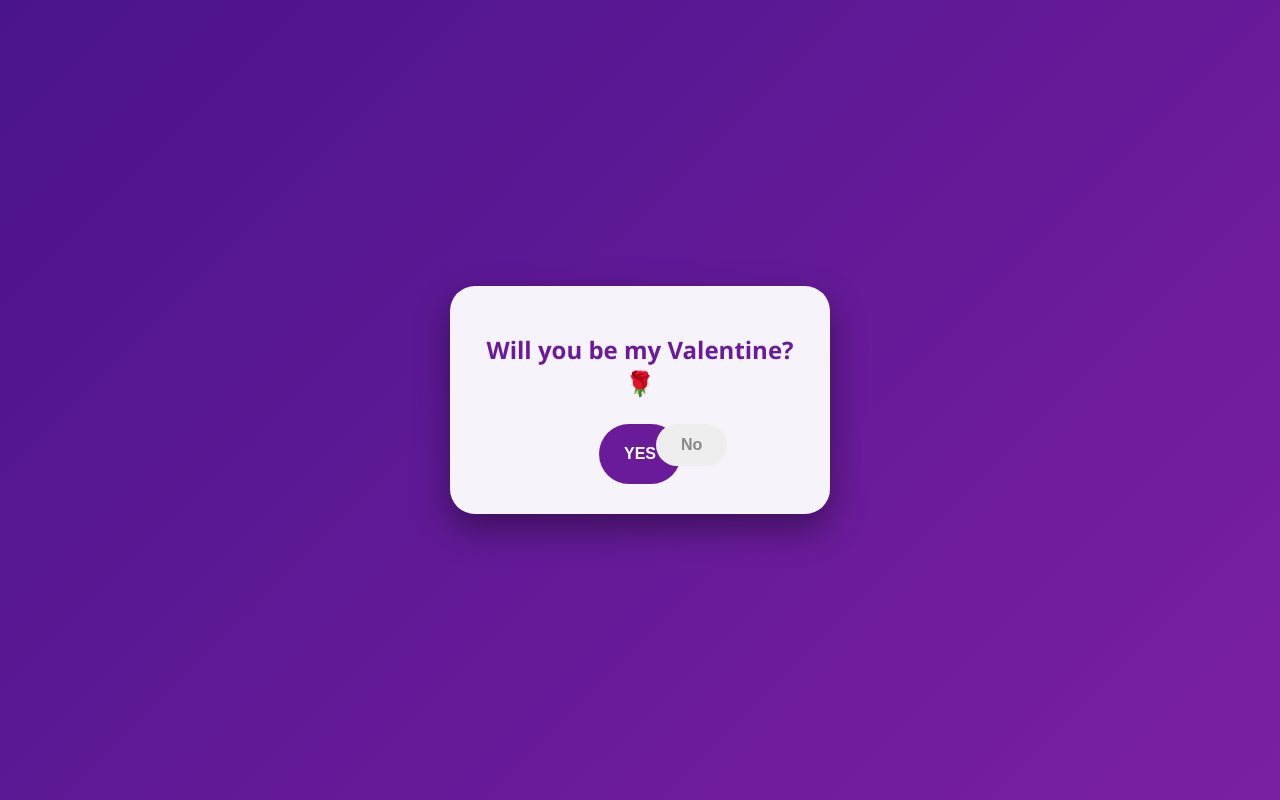
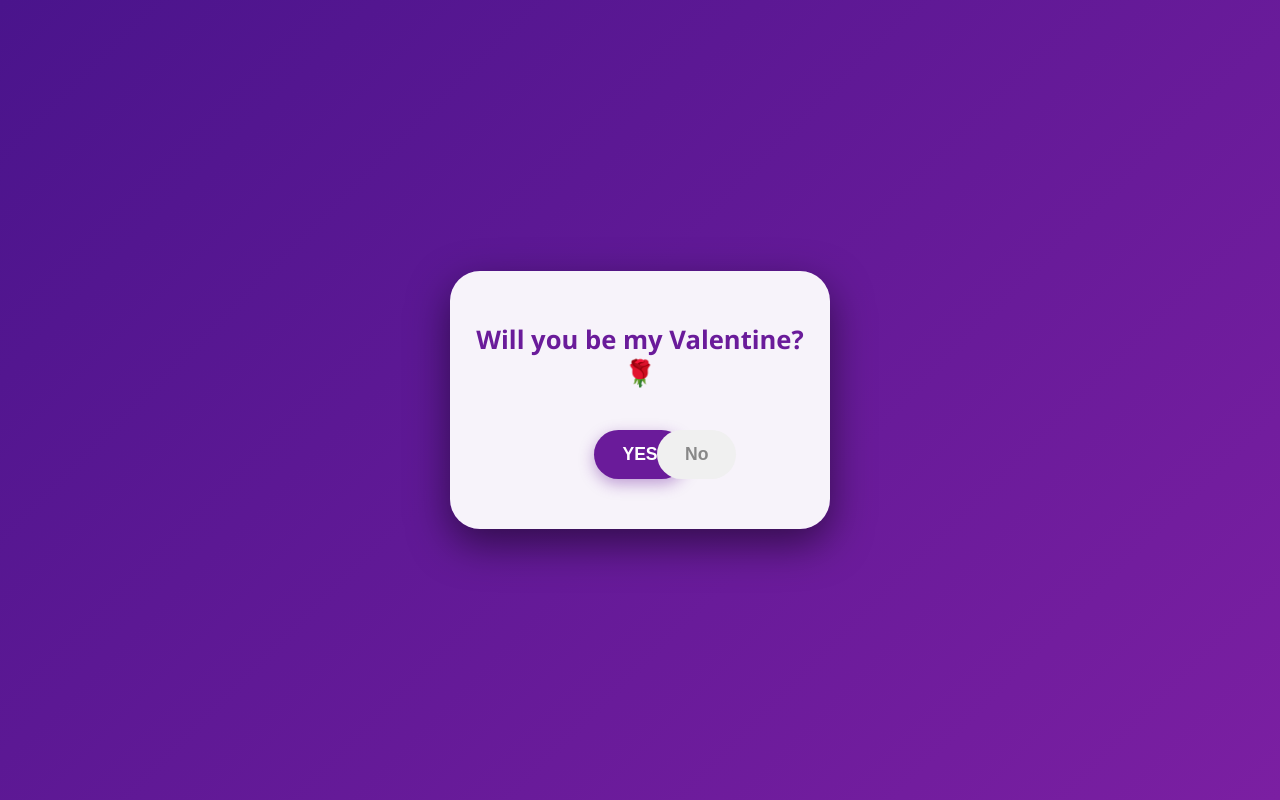
Before and after one commit to ajulepalazhi/ForUMyLove, a plain HTML site: page index.html in a window 1280 px wide. Drawn offline with Linux system fonts and the light colour scheme.

Commit message:
Add files via upload

```diff
--- a/index.html
+++ b/index.html
@@ -3,8 +3,14 @@
 <head>
     <meta charset="UTF-8">
     <meta name="viewport" content="width=device-width, initial-scale=1.0, maximum-scale=1.0, user-scalable=no">
-    <title>A Special Message 💜</title>
+    <title>A Special Message For You 💜</title>
     <style>
+        :root {
+            --purple-dark: #4a148c;
+            --purple-main: #6a1b9a;
+            --purple-light: #e1bee7;
+        }
+
         body {
             margin: 0;
             padding: 0;
@@ -12,57 +18,98 @@
             align-items: center;
             justify-content: center;
             height: 100vh;
-            background: linear-gradient(135deg, #4a148c 0%, #7b1fa2 100%);
-            font-family: 'Segoe UI', sans-serif;
+            background: linear-gradient(135deg, var(--purple-dark) 0%, #7b1fa2 100%);
+            font-family: 'Segoe UI', Tahoma, Geneva, Verdana, sans-serif;
             overflow: hidden;
+            touch-action: none;
         }
 
         .card {
             background: rgba(255, 255, 255, 0.95);
-            padding: 30px;
-            border-radius: 25px;
-            box-shadow: 0 15px 35px rgba(0,0,0,0.4);
-            width: 80%;
-            max-width: 320px;
+            padding: 35px 20px;
+            border-radius: 30px;
+            box-shadow: 0 15px 40px rgba(0,0,0,0.5);
+            width: 85%;
+            max-width: 340px;
             text-align: center;
             z-index: 10;
+            position: relative;
         }
 
-        /* This ensures the celebration card is HIDDEN initially */
+        h1 {
+            color: var(--purple-main);
+            font-size: 1.6rem;
+            margin-bottom: 25px;
+            line-height: 1.3;
+        }
+
+        .btn-container {
+            display: flex;
+            justify-content: center;
+            align-items: center;
+            gap: 20px;
+            min-height: 80px;
+            position: relative;
+        }
+
+        button {
+            padding: 14px 28px;
+            font-size: 1.1rem;
+            font-weight: bold;
+            border: none;
+            border-radius: 50px;
+            cursor: pointer;
+            transition: transform 0.1s;
+        }
+
+        #yesBtn {
+            background-color: var(--purple-main);
+            color: white;
+            box-shadow: 0 5px 15px rgba(106, 27, 154, 0.4);
+            z-index: 11;
+        }
+
+        #noBtn {
+            background-color: #f0f0f0;
+            color: #888;
+            position: absolute;
+            left: 55%;
+            z-index: 12;
+            transition: 0.1s ease-out;
+        }
+
         #celebration {
             display: none;
         }
 
-        h1 { color: #6a1b9a; font-size: 1.5rem; margin-bottom: 25px; }
-
-        .btn-container {
-            display: flex;
-            justify-content: center;
-            gap: 20px;
-            min-height: 60px;
-            position: relative;
+        .photo {
+            width: 100%;
+            border-radius: 20px;
+            margin-top: 15px;
+            border: 4px solid var(--purple-light);
+            box-shadow: 0 5px 15px rgba(0,0,0,0.2);
         }
 
-        button {
-            padding: 12px 25px;
+        .caption {
+            margin-top: 20px;
+            color: var(--purple-dark);
+            font-weight: bold;
+            line-height: 1.5;
             font-size: 1rem;
-            font-weight: bold;
-            border: none;
-            border-radius: 50px;
-            cursor: pointer;
         }
 
-        #yesBtn { background: #6a1b9a; color: white; }
-        #noBtn { background: #eee; color: #888; position: absolute; left: 55%; transition: 0.1s; }
-
-        .photo { width: 100%; border-radius: 15px; margin-top: 15px; border: 3px solid #6a1b9a; }
-
+        /* Heart Rain Animation */
         .heart-fall {
             position: fixed;
             top: -10%;
+            user-select: none;
+            z-index: 1;
             animation: fall linear forwards;
         }
-        @keyframes fall { to { transform: translateY(110vh); } }
+
+        @keyframes fall {
+            to { transform: translateY(110vh) rotate(360deg); }
+        }
     </style>
 </head>
 <body>
@@ -71,40 +118,58 @@
         <h1>Will you be my Valentine? 🌹</h1>
         <div class="btn-container">
             <button id="yesBtn" onclick="showLove()">YES</button>
-            <button id="noBtn" onmouseover="moveBtn()" ontouchstart="moveBtn(event)">No</button>
+            <button id="noBtn"
+                onmouseover="moveBtn()"
+                ontouchstart="moveBtn(event)"
+                onclick="event.preventDefault()">No</button>
         </div>
     </div>
 
     <div class="card" id="celebration">
         <h1>I knew you'd say yes! 💜</h1>
-        <img class="photo" src="us.jpg" alt="Our Picture">
-        <p style="margin-top:15px; color:#4a148c;">Forever yours. 🌹</p>
+
+        <img class="photo" src="us.png" alt="Our Future">
+
+        <p class="caption">
+            Because I want to grow old with you, and many more happy years are waiting for us. <br><br>
+            <span style="font-size: 1.2rem; color: var(--purple-main);">Happy Valentine's Day! 💜</span>
+        </p>
     </div>
 
     <script>
+        // Logic to move the 'No' button
         function moveBtn(event) {
             if(event) event.preventDefault();
             const btn = document.getElementById('noBtn');
             btn.style.position = 'fixed';
-            const x = Math.random() * (window.innerWidth - btn.clientWidth - 20);
-            const y = Math.random() * (window.innerHeight - btn.clientHeight - 20);
-            btn.style.left = x + 'px';
-            btn.style.top = y + 'px';
+
+            const maxX = window.innerWidth - btn.clientWidth - 30;
+            const maxY = window.innerHeight - btn.clientHeight - 30;
+
+            const newX = Math.floor(Math.random() * maxX);
+            const newY = Math.floor(Math.random() * maxY);
+
+            btn.style.left = newX + 'px';
+            btn.style.top = newY + 'px';
         }
 
+        // Transition to celebration screen
         function showLove() {
-            // This HIDES the first card and SHOWS the second
             document.getElementById('mainCard').style.display = 'none';
             document.getElementById('celebration').style.display = 'block';
             setInterval(createHeart, 200);
         }
 
+        // Heart rain creation
         function createHeart() {
             const heart = document.createElement('div');
             heart.className = 'heart-fall';
+            // Purple and White hearts
+            const colors = ['#9c27b0', '#e1bee7', '#ffffff', '#6a1b9a'];
+            heart.style.color = colors[Math.floor(Math.random() * colors.length)];
             heart.innerHTML = '💜';
-            heart.style.color = ['#ffffff', '#e1bee7', '#ba68c8'][Math.floor(Math.random()*3)];
             heart.style.left = Math.random() * 100 + 'vw';
+            heart.style.fontSize = (Math.random() * 15 + 15) + 'px';
             heart.style.animationDuration = (Math.random() * 2 + 3) + 's';
             document.body.appendChild(heart);
             setTimeout(() => heart.remove(), 5000);
```
Also changed, not shown: 1 other file.
